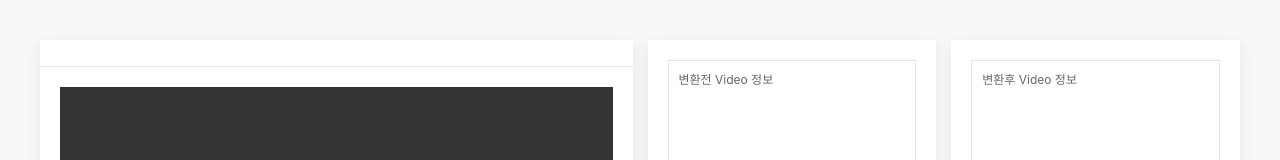
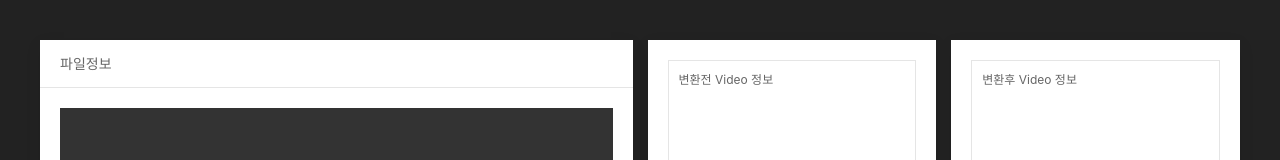
Before and after one commit to ryuken73/electron-mp4-viewer, an Electron app: page index.html in a window 1280 px wide. Shown: the top 160 px of the page. Drawn offline with Linux system fonts and the light colour scheme; no server answers.

Commit message:
change background color

```diff
--- a/index.html
+++ b/index.html
@@ -6,7 +6,7 @@
     <link rel="stylesheet" href="./render.css" />
     <title>Fix Your mp4 (by ryuken @SBS)</title>
   </head>
-  <body class="uk-dark uk-background-muted">
+  <body class="uk-light uk-background-secondary">
 
     <div class="uk-section uk-section-small">
       <div class="uk-container">
@@ -15,7 +15,7 @@
           <div class="uk-width-1-2 uk-child-width-auto">
             <div class="uk-card uk-card-small uk-card-default">
               <div class="uk-card-header">
-                <p class="uk-text-small" id="title"></p>
+                <p class="uk-text-small" id="title">파일정보</p>
               </div>
               <div class="uk-card-body">
                 <video id="videoPlayer" width="100%" height="100%" controls></video>
```
